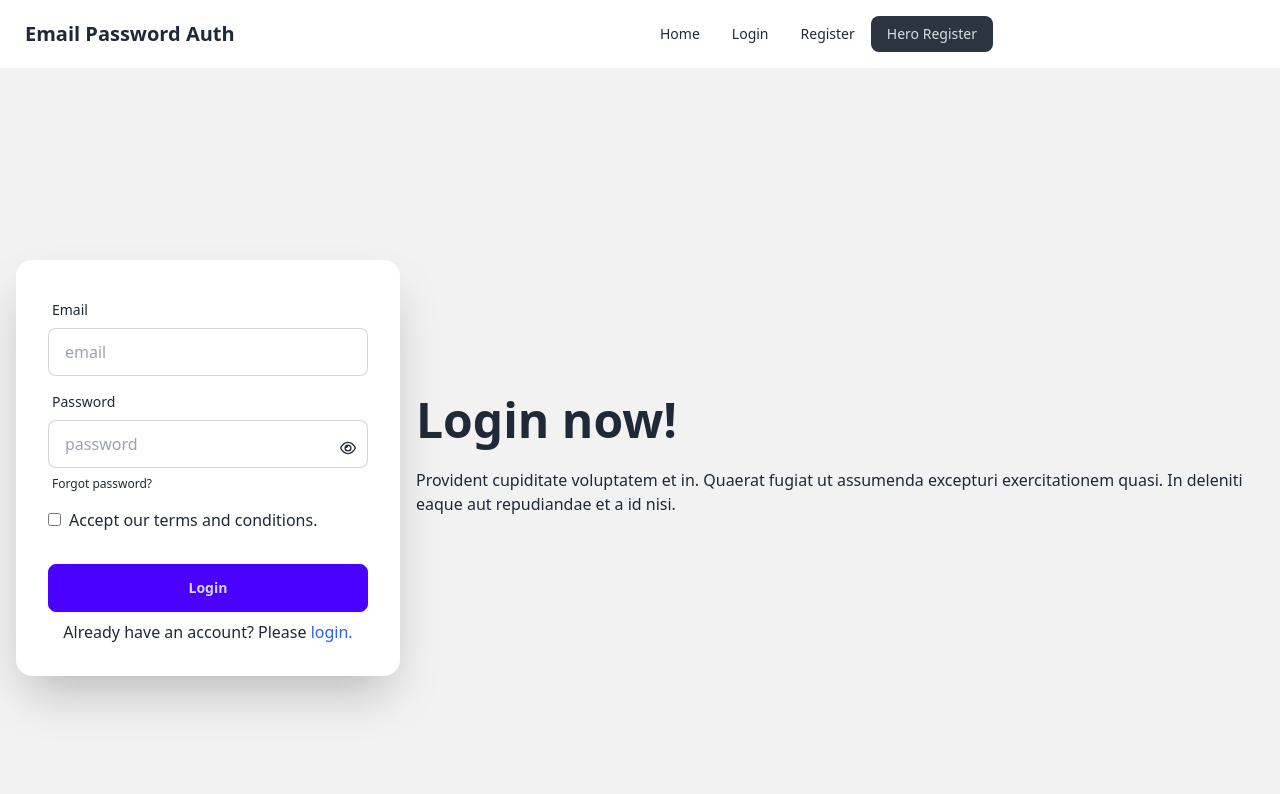
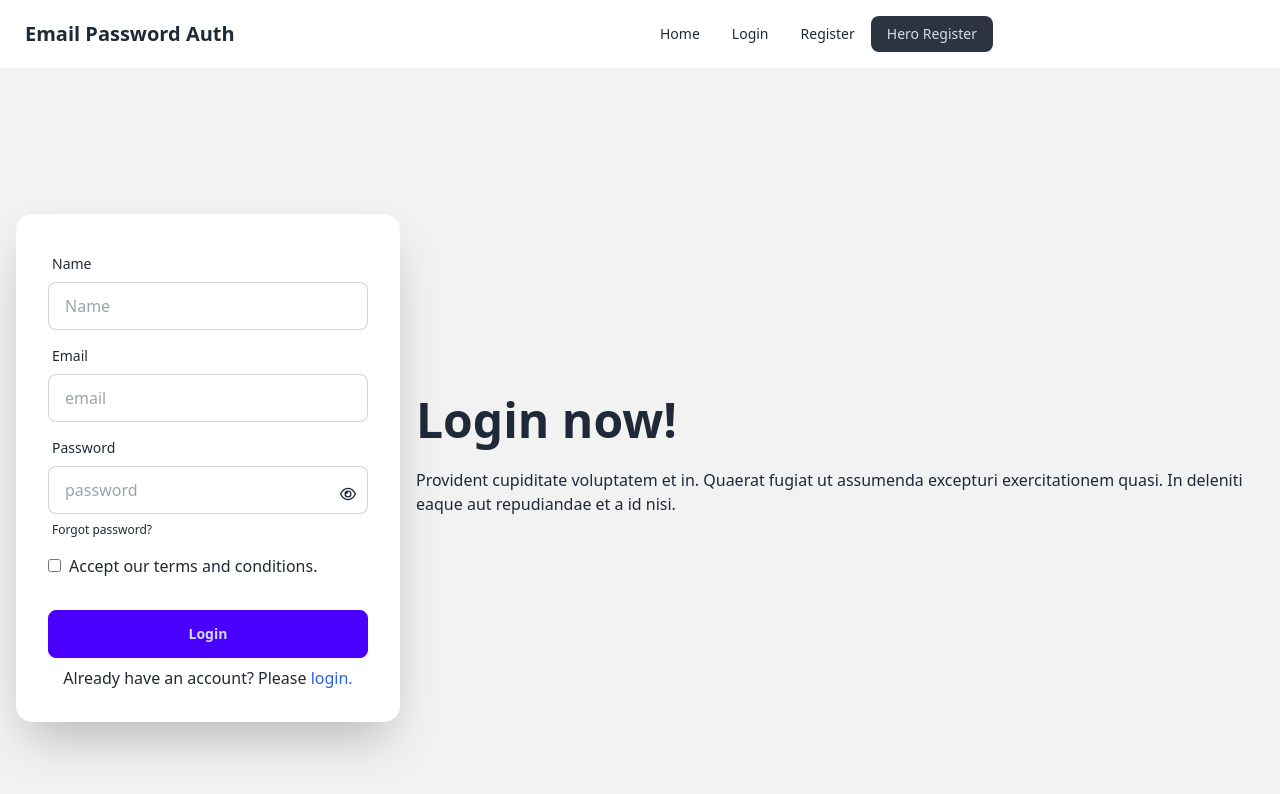
Before and after one commit to ahmadtnvir/Email-Password-Auth-Login-Form, a React (Vite) app: page /heroRegister in a window 1280 px wide. Shown: the top 794 px of the page. Built offline with nearby package versions, Linux system fonts and the light colour scheme.

Commit message:
Handle email verification and update user name to Firebase

```diff
--- a/src/Components/HeroRegister/HeroRegister.jsx
+++ b/src/Components/HeroRegister/HeroRegister.jsx
@@ -1,4 +1,4 @@
-import { createUserWithEmailAndPassword } from "firebase/auth";
+import { createUserWithEmailAndPassword, sendEmailVerification, updateProfile } from "firebase/auth";
 import auth from "../../firebase.init/firebase.init";
 import { useState } from "react";
 import { FaRegEye ,FaRegEyeSlash } from "react-icons/fa6";
@@ -11,6 +11,7 @@ const HeroRegister = () => {
 
   const handleHeroRegister = (e) => {
     e.preventDefault();
+    const name = e.target.name.value;
     const email = e.target.email.value;
     const password = e.target.password.value;
     const accept = e.target.terms.checked;
@@ -37,6 +38,23 @@ const HeroRegister = () => {
       .then((result) => {
         console.log(result.user);
         setSuccessMsg("User Successfully Added")
+
+        //update profile
+        updateProfile(result.user,{
+          displayName: name, photoURL: "https://example.com/jane-q-user/profile.jpg"
+        })
+          .then(()=> {
+            console.log('profile updated');
+          })
+          .catch(error => {
+            console.error(error);
+          })
+
+        //send verification email:
+        sendEmailVerification(result.user)
+          .then(()=> {
+            alert('Please check your email and verify your account.')
+          })
       })
       .catch((error) => {
         console.error(error);
@@ -57,6 +75,18 @@ const HeroRegister = () => {
         </div>
         <div className="card shrink-0 w-full max-w-sm shadow-2xl bg-base-100">
           <form onSubmit={handleHeroRegister} className="card-body">
+            <div className="form-control">
+              <label className="label">
+                <span className="label-text">Name</span>
+              </label>
+              <input
+                type="text"
+                placeholder="Name"
+                name="name"
+                className="input input-bordered"
+                required
+              />
+            </div>
             <div className="form-control">
               <label className="label">
                 <span className="label-text">Email</span>
--- a/src/Components/LogIn/LogIn.jsx
+++ b/src/Components/LogIn/LogIn.jsx
@@ -24,7 +24,7 @@ const LogIn = () => {
       setErrorMsg('Password should be at least 6 characters');
       return;
     }
-    else if (!/[!@#$%^&*]/.test(password)) {
+    else if (!/[A-Z]/.test(password)) {
       setErrorMsg('Password should be at least 1 spacial character');
       return;
     }
@@ -32,7 +32,12 @@ const LogIn = () => {
     signInWithEmailAndPassword(auth,email,password)
       .then(result => {
         console.log(result.user);
-        setSuccessMsg('Successfully Added');
+        if(result.user.emailVerified){
+            setSuccessMsg('Successfully Added');
+        }
+        else{
+          alert('Please verify your account.')
+        }
       })
       .catch(error => {
         console.error(error);
@@ -46,7 +51,7 @@ const LogIn = () => {
       console.log('Please provide an email', emailRef.current.value);
       return;
     }
-    else if (!/^(?=.*[0-9])(?=.*[!@#$%^&*])[a-zA-Z0-9!@#$%^&*]{6,16}$/.test(email)) {
+    else if (!/^[^\s@]+@[^\s@]+\.[^\s@]+$/.test(email)) {
       console.log('Please write a valid email');
       return;
     }
```
